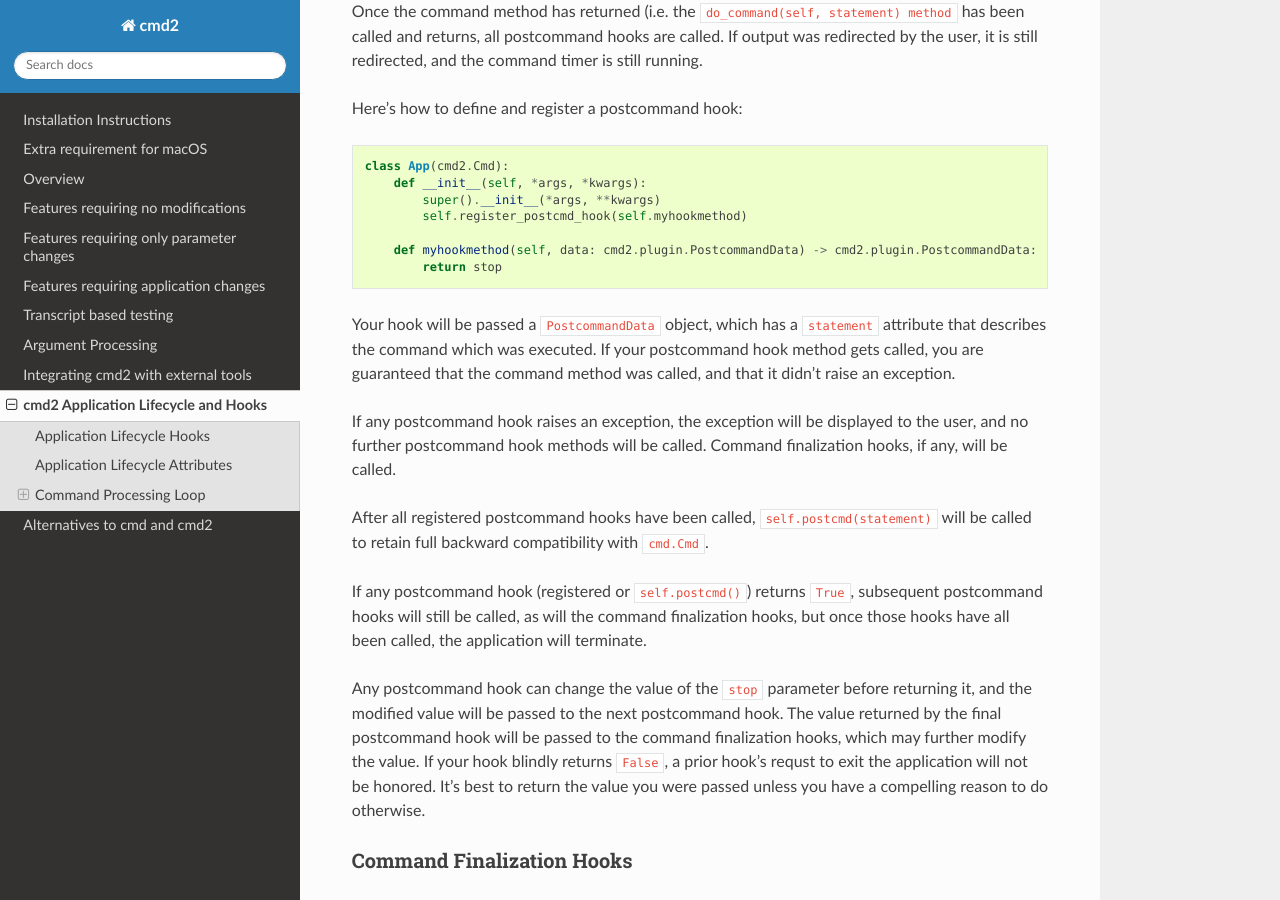
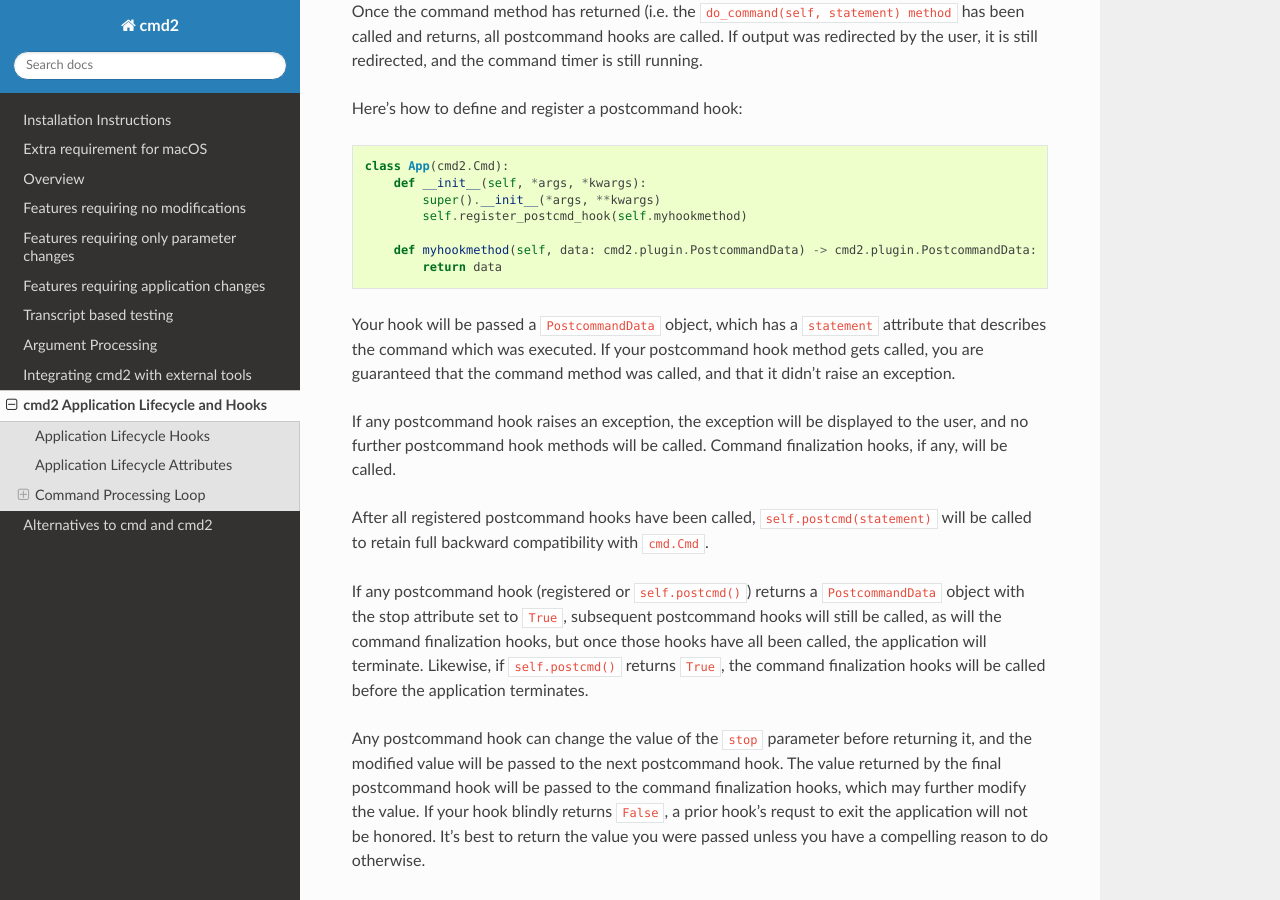
Before and after one commit to python-cmd2/cmd2, a Sphinx documentation site: the page built from docs/hooks.rst, in a window 1280 px wide and 900 px high, scrolled down 4742 px. Built offline with Sphinx 7.4.7 and the Read the Docs theme 2.0.0, drawn with Linux system fonts in a browser that asks for light colours.

Commit message:
Minor doc updates that fix a few typos and inaccuracies

```diff
--- a/docs/argument_processing.rst
+++ b/docs/argument_processing.rst
@@ -108,7 +109,7 @@
       self.stdout.write('<{0}>{1}</{0}>'.format(args.tag, ' '.join(args.content)))
       self.stdout.write('\n')
 
-The ``help tag`` command displays:
+the ``help tag`` command displays:
 
 .. code-block:: none
 
--- a/docs/freefeatures.rst
+++ b/docs/freefeatures.rst
@@ -135,7 +135,6 @@
 session, which is a reference to your Cmd2 application. This can be useful for
 debugging your application.  To prevent users from enabling this ability
 manually you'll need to remove ``locals_in_py`` from the ``settable`` dictionary.
-That session can call
 
 The ``app`` object (or your custom name) provides access to application commands
 through either raw commands or through a python API wrapper.  For example, any
--- a/docs/hooks.rst
+++ b/docs/hooks.rst
@@ -239,7 +239,7 @@
             self.register_postcmd_hook(self.myhookmethod)
 
         def myhookmethod(self, data: cmd2.plugin.PostcommandData) -> cmd2.plugin.PostcommandData:
-            return stop
+            return data
 
 Your hook will be passed a ``PostcommandData`` object, which has a ``statement``
 attribute that describes the command which was executed. If your postcommand
@@ -254,10 +254,11 @@
 ``self.postcmd(statement)`` will be called to retain full backward compatibility
 with ``cmd.Cmd``.
 
-If any postcommand hook (registered or ``self.postcmd()``) returns ``True``,
-subsequent postcommand hooks will still be called, as will the command
-finalization hooks, but once those hooks have all been called, the application
-will terminate.
+If any postcommand hook (registered or ``self.postcmd()``) returns a ``PostcommandData`` object
+with the stop attribute set to ``True``, subsequent postcommand hooks will still be called, as
+will the command finalization hooks, but once those hooks have all been called, the application
+will terminate.  Likewise, if ``self.postcmd()`` returns ``True``, the command finalization hooks
+will be called before the application terminates.
 
 Any postcommand hook can change the value of the ``stop`` parameter before
 returning it, and the modified value will be passed to the next postcommand
```
Also changed, not shown: other parts of docs/argument_processing.rst (+2 -1 lines).
